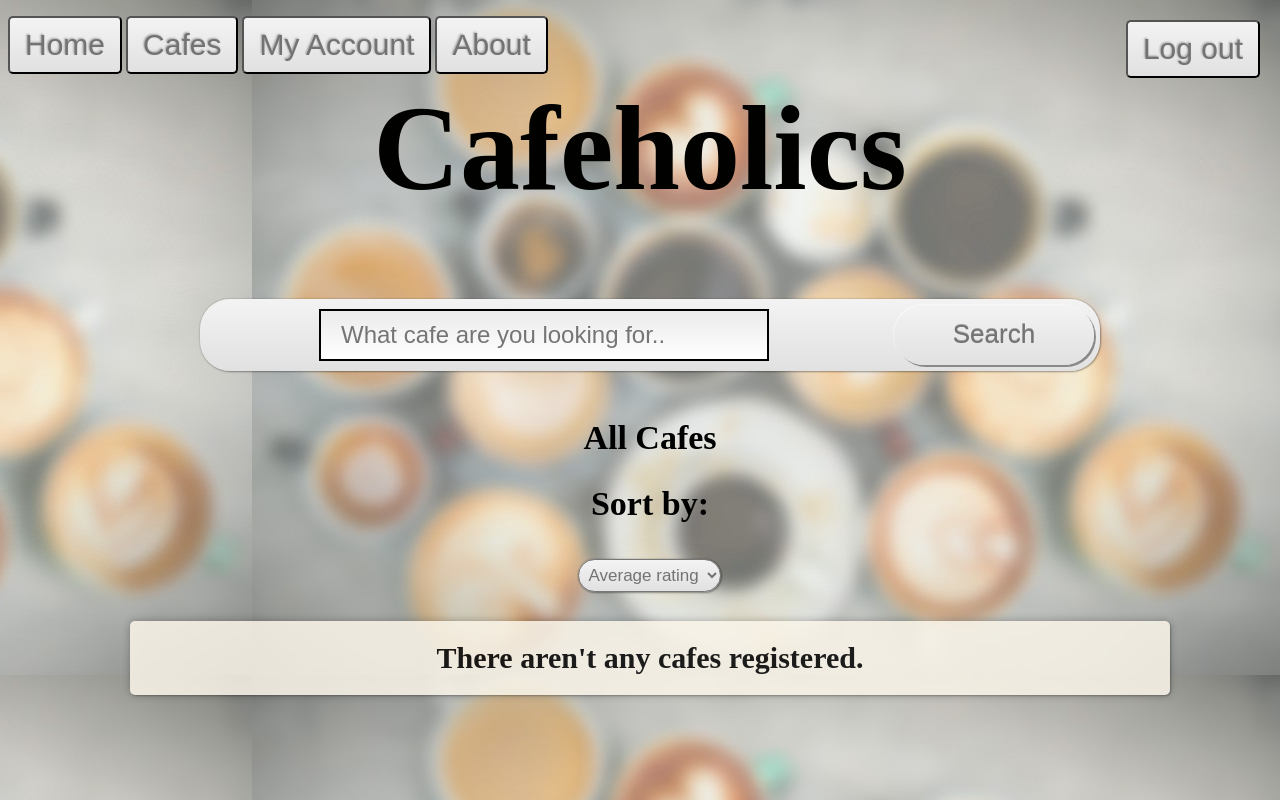
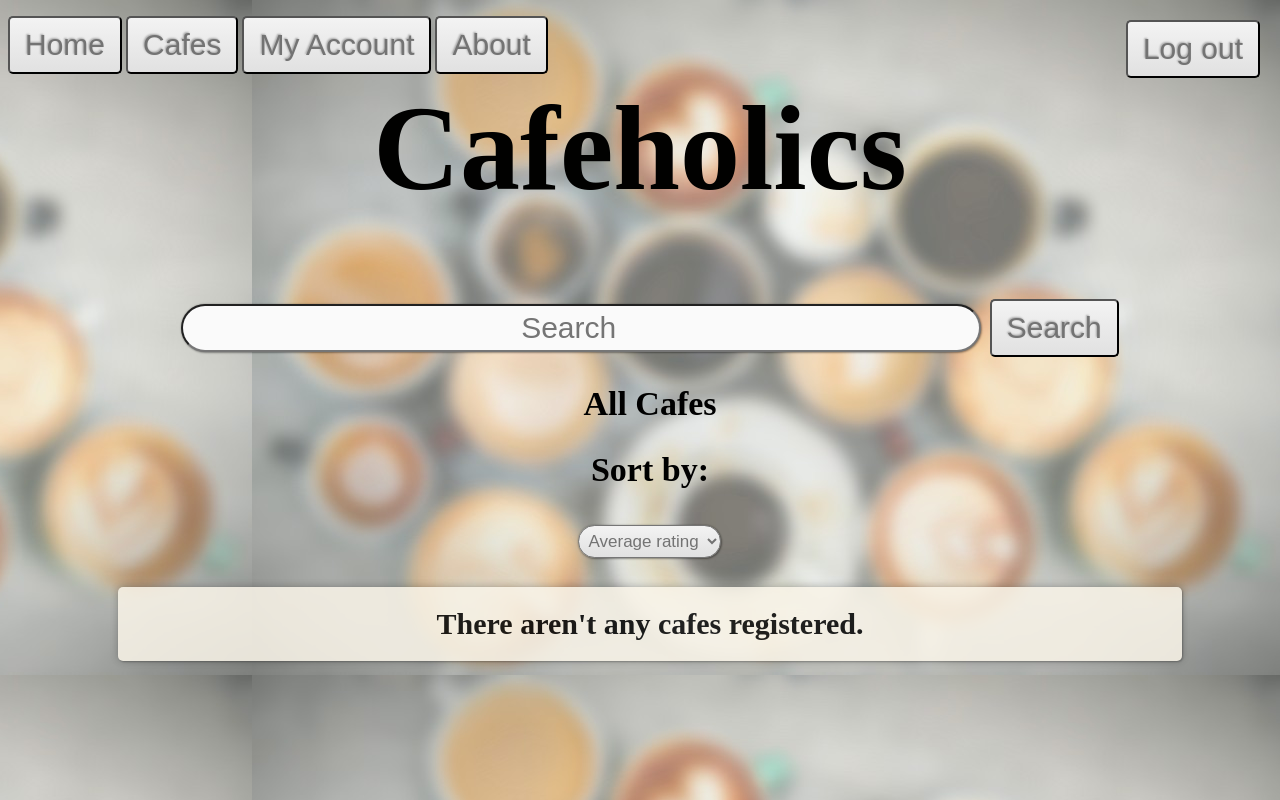
Before and after one commit to andreaschari/Cafeholics, a Django app: page /cafe/cafes/ in a window 1280 px wide. Run offline with Django 3.2, Linux system fonts and the light colour scheme; the visitor is signed in with stand-in values (Sample User, id 1); data that the repository does not hold is empty.

Commit message:
css fixed for search bar

```diff
--- a/static/css/cafes.css
+++ b/static/css/cafes.css
@@ -1,10 +1,9 @@
 
 #displayCafes{
 	background: #FAF5E9;
-	width: 1000px;
-	height: 80%
+	width: 90%;
+	height: 80%;
 	margin: 20px auto;
-	float: center;
 	padding: 20px 20px;
 	outline: none;
 	overflow: auto;
@@ -24,7 +23,7 @@
 	background: #e1e1e1;
 	width: 90%;
 	margin: 20px auto;
-	float: center;
+	/*float: center;*/
 	/* text-align: center */
 
 	background: -webkit-gradient( linear,left top, left bottom, color-stop(0, rgb(243,243,243)), color-stop(1, rgb(225,225,225)));
--- a/static/css/chosen_cafe.css
+++ b/static/css/chosen_cafe.css
@@ -22,14 +22,12 @@
 
 .cafedetails{
 	width: 90%;
-	float:center;
 	opacity: 1;
 }
 
 img.cafeimage{
 	height: 300px;
 	width: 300px;
-	float: center;
 	margin: 20px auto;
 }
 
--- a/static/css/main.css
+++ b/static/css/main.css
@@ -142,11 +142,7 @@ button.submit{
 	background: #e1e1e1;
 	width: 900px;
 	margin: 20px auto;
-	float: center;
-	/* text-align: center */
-
-	background: -webkit-gradient( linear,left top, left bottom, color-stop(0, rgb(243,243,243)), color-stop(1, rgb(225,225,225)));
-	background: -moz-linear-gradient( center top, rgb(243,243,243) 0%, rgb(225,225,225) 100%);
+	text-align: right;
 
 	border-radius: 30px;
 	-webkit-border-radius: 30px;
@@ -160,8 +156,8 @@ button.submit{
 .form-control{
 	background: #fafafa;
 
-	background: -webkit-gradient( linear, left bottom, left top, color-stop(0, rgb(250,250,250)), color-stop(1, rgb(230,230,230)));
-	background: -moz-linear-gradient( center top, rgb(250,250,250) 0%, rgb(230,230,230) 100%);
+	/*background: -webkit-gradient( linear, left bottom, left top, color-stop(0, rgb(250,250,250)), color-stop(1, rgb(230,230,230)));*/
+	/*background: -moz-linear-gradient( center top, rgb(250,250,250) 0%, rgb(230,230,230) 100%);*/
 
 	font-size: 30px;
 	margin: auto;
@@ -184,15 +180,15 @@ button.submit{
 	background: #fff;
 	margin: auto;
 	text-align: center;
-	background: -webkit-gradient( linear, left bottom, left top, color-stop(0, rgb(255,255,255)), color-stop(1, rgb(235,235,235)));
-	background: -moz-linear-gradient( center top, rgb(255,255,255) 0%, rgb(235,235,235) 100%);
+	/*background: -webkit-gradient( linear, left bottom, left top, color-stop(0, rgb(255,255,255)), color-stop(1, rgb(235,235,235)));*/
+	/*background: -moz-linear-gradient( center top, rgb(255,255,255) 0%, rgb(235,235,235) 100%);*/
 	outline: none;
 }
 
 .searchButton{
 	background-color: #eee;
-	background: -webkit-gradient( linear,left top, left bottom, color-stop(0, rgb(243,243,243)), color-stop(1, rgb(225,225,225)));
-	background: -moz-linear-gradient( center top, rgb(255,255,255) 0%, rgb(235,235,235) 100%);
+	/*background: -webkit-gradient( linear,left top, left bottom, color-stop(0, rgb(243,243,243)), color-stop(1, rgb(225,225,225)));*/
+	/*background: -moz-linear-gradient( center top, rgb(255,255,255) 0%, rgb(235,235,235) 100%);*/
 
 	position: relative;
 	float: right;
@@ -215,12 +211,12 @@ button.submit{
 	-webkit-box-shadow: -1px -1px 1px rgba(255,255,255,.5), 2px 2px 0 rgba(0,0,0,.4);
 }
 
-.searchButton:hover {
-	background: #fafafa;
+/*.searchButton:hover {*/
+	/*background: #fafafa;*/
 
-	background: -webkit-gradient( linear, left bottom, left top, color-stop(0, rgb(250,250,250)), color-stop(1, rgb(230,230,230)));
-	background: -moz-linear-gradient( center top, rgb(255,255,255) 0%, rgb(235,235,235) 100%);
-}
+	/*!*background: -webkit-gradient( linear, left bottom, left top, color-stop(0, rgb(250,250,250)), color-stop(1, rgb(230,230,230)));*!*/
+	/*!*background: -moz-linear-gradient( center top, rgb(255,255,255) 0%, rgb(235,235,235) 100%);*!*/
+/*}*/
 
 
 
@@ -264,7 +260,6 @@ input.mainforms{
 	background:#FAF5E9;
 	margin: 20px auto;
 	padding: 20px 20px;
-	float: center;
 	outline: none;
 	width: 900px;
 
@@ -312,9 +307,6 @@ input.mainforms{
 	-webkit-border-radius: 5px;
 	-moz-border-radius: 5px;
 
-	/* -o-transform:rotate(1deg);
-  -webkit-transform:rotate(1deg);
-  -moz-transform:rotate(1deg); */
 
 	box-shadow: 1px 1px 2px rgba(0,0,0,.3), 0 0 8px rgba(0,0,0,.3);
 	-webkit-box-shadow: 5px 5px 7px rgba(33,33,33,.7);
--- a/templates/cafe/cafes.html
+++ b/templates/cafe/cafes.html
@@ -12,10 +12,17 @@
 
 {% block body_block %}
 
-	<form id="searchform" method="GET" action="">
-			<input class="searchButton" type="submit" value="Search"/>
-			<input class="searchbar" type="text" placeholder="What cafe are you looking for..">
-	</form>
+	<nav class="navbar navbar-light bg-light">
+        <form class="form-inline">
+            <input class="form-control mr-sm-2"
+                   type="search"
+                   placeholder="Search"
+                   aria-label="Search"
+                   name="search"
+            >
+            <button class="btn btn-outline-success my-2 my-sm-0" type="submit">Search</button>
+        </form>
+    </nav>
 	<h2>
 		All Cafes<br>
     <center>
```
